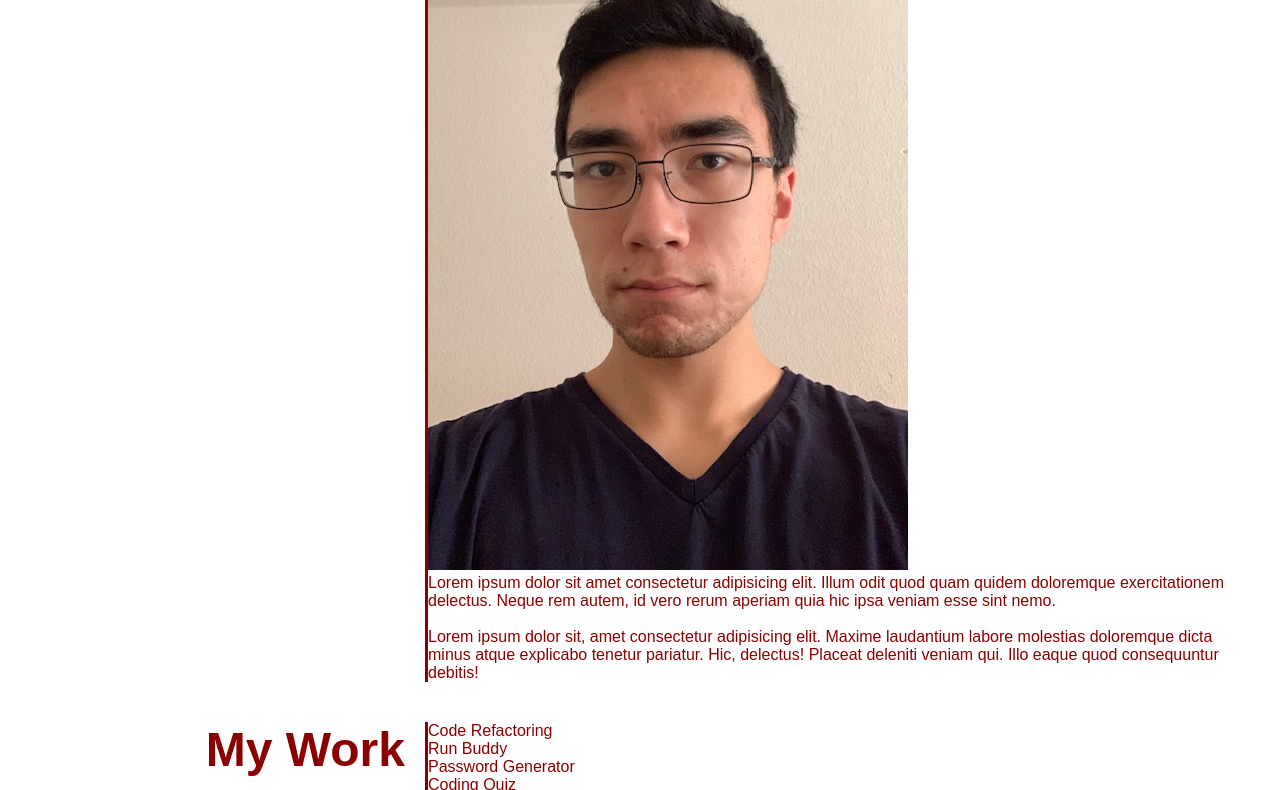
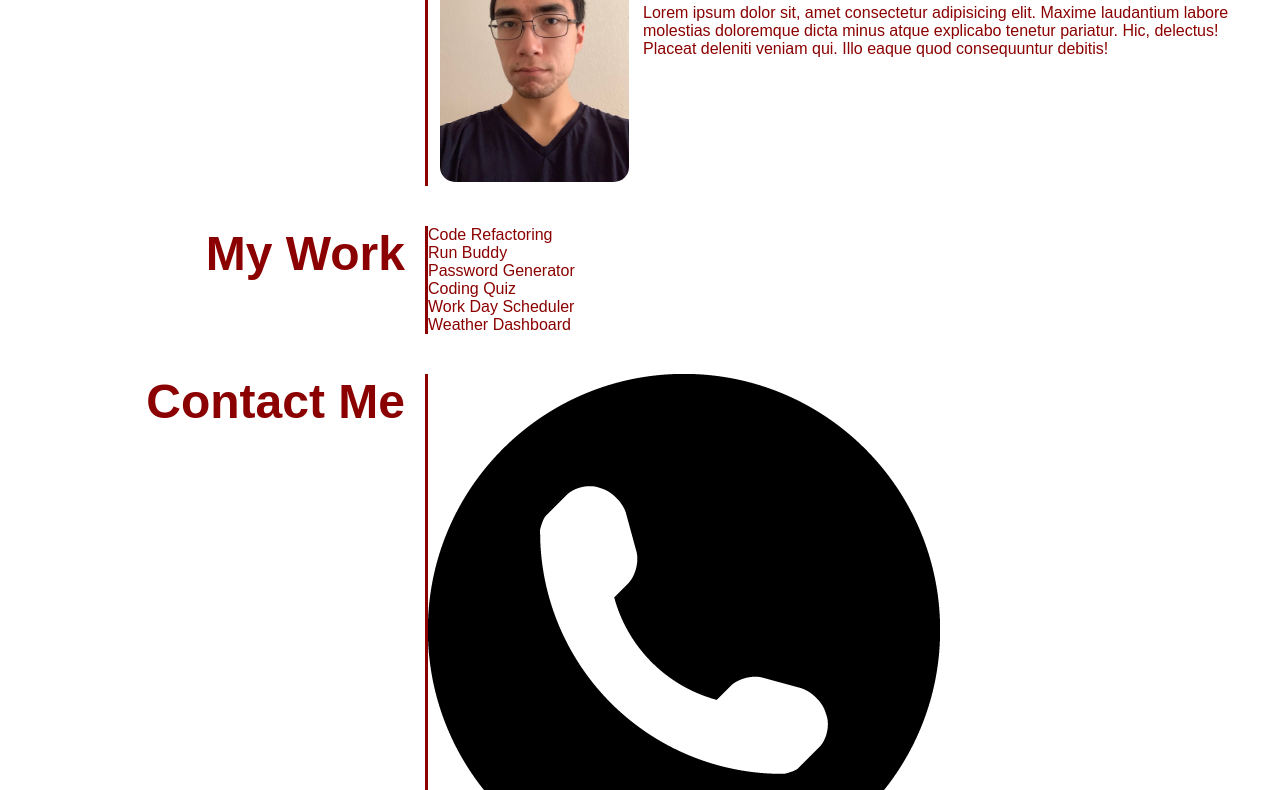
Before and after one commit to akramsabbah9/developer-portfolio, a plain HTML site: page index.html in a window 1280 px wide. Shown: the part 573-1363 px from the top of the page. Drawn offline with Linux system fonts and the light colour scheme.

Commit message:
styled about me section

```diff
--- a/assets/css/style.css
+++ b/assets/css/style.css
@@ -134,11 +134,27 @@ footer p {
 
 /* BEGIN ABOUT ME STYLES */
 .about {
-    padding-left: 80px;
-    padding-right: 40px;
     display: flex;
-    justify-content: flex-start;
+    justify-content: space-between;
+    align-items: center;
 }
+
+.about p {
+    flex: 1 60%;
+    align-self: flex-start;
+    margin: 2px;
+}
+
+.about-img {
+    flex: 1 10%;
+    margin: 0 12px 0 12px;
+}
+
+.about-img img {
+    max-width: 100%;
+    border-radius: 15px;
+}
+
 /* END ABOUT ME STYLES */
 
 /* AKRAM SABBAH */
--- a/index.html
+++ b/index.html
@@ -27,8 +27,10 @@
         <!-- 'about me' section -->
         <section id="about-me" class="content-section">
             <h2 class="section-title">About Me</h2>
-            <div class="flex-content">
-                <img src="./assets/images/Akram_Profile_photo_picture.jpg" alt="Me, Akram Sabbah" />
+            <div class="flex-content about">
+                <div class="about-img">
+                    <img src="./assets/images/Akram_Profile_photo_picture.jpg" alt="Me, Akram Sabbah" />
+                </div>
                 <p>
                     Lorem ipsum dolor sit amet consectetur adipisicing elit.
                     Illum odit quod quam quidem doloremque exercitationem delectus.
```
